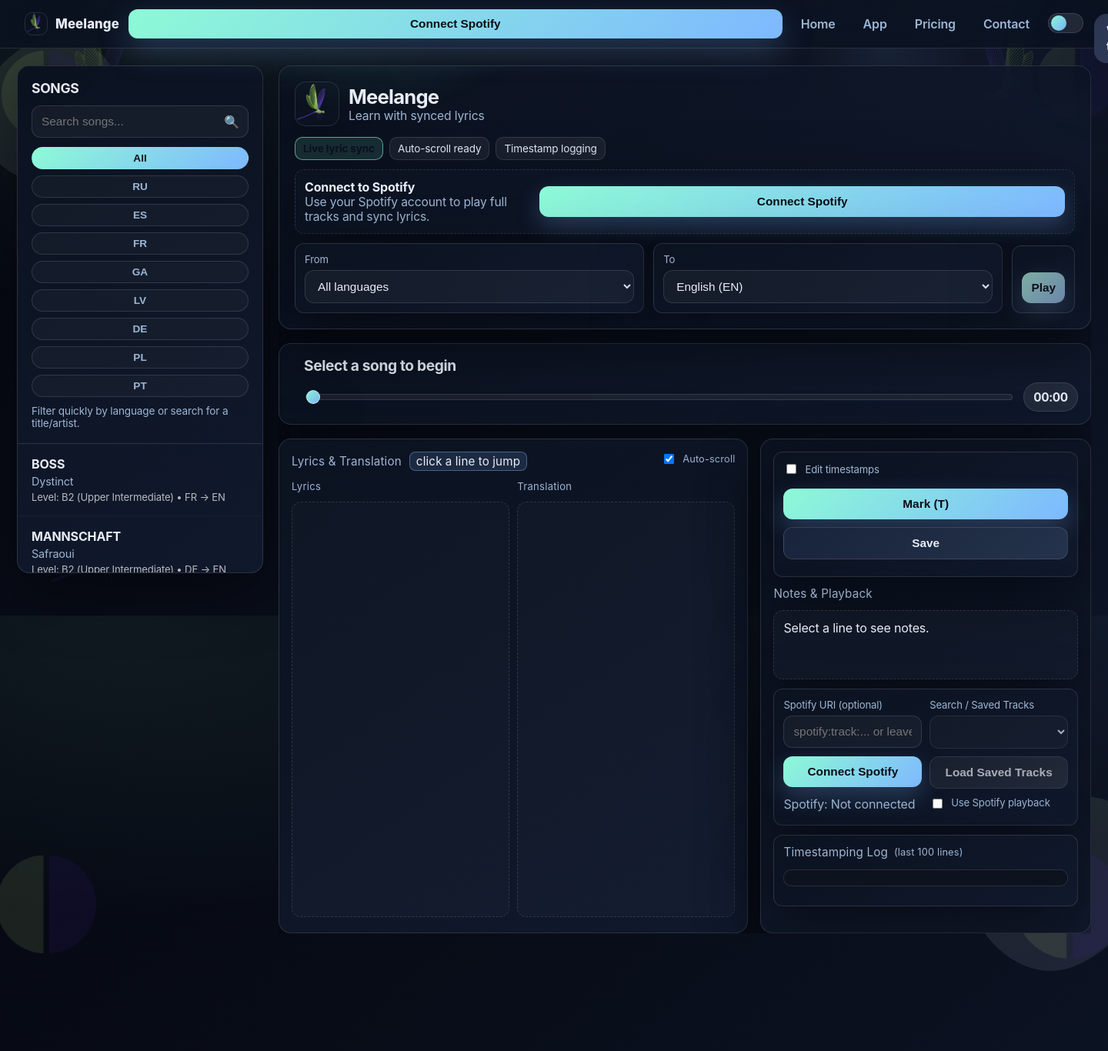
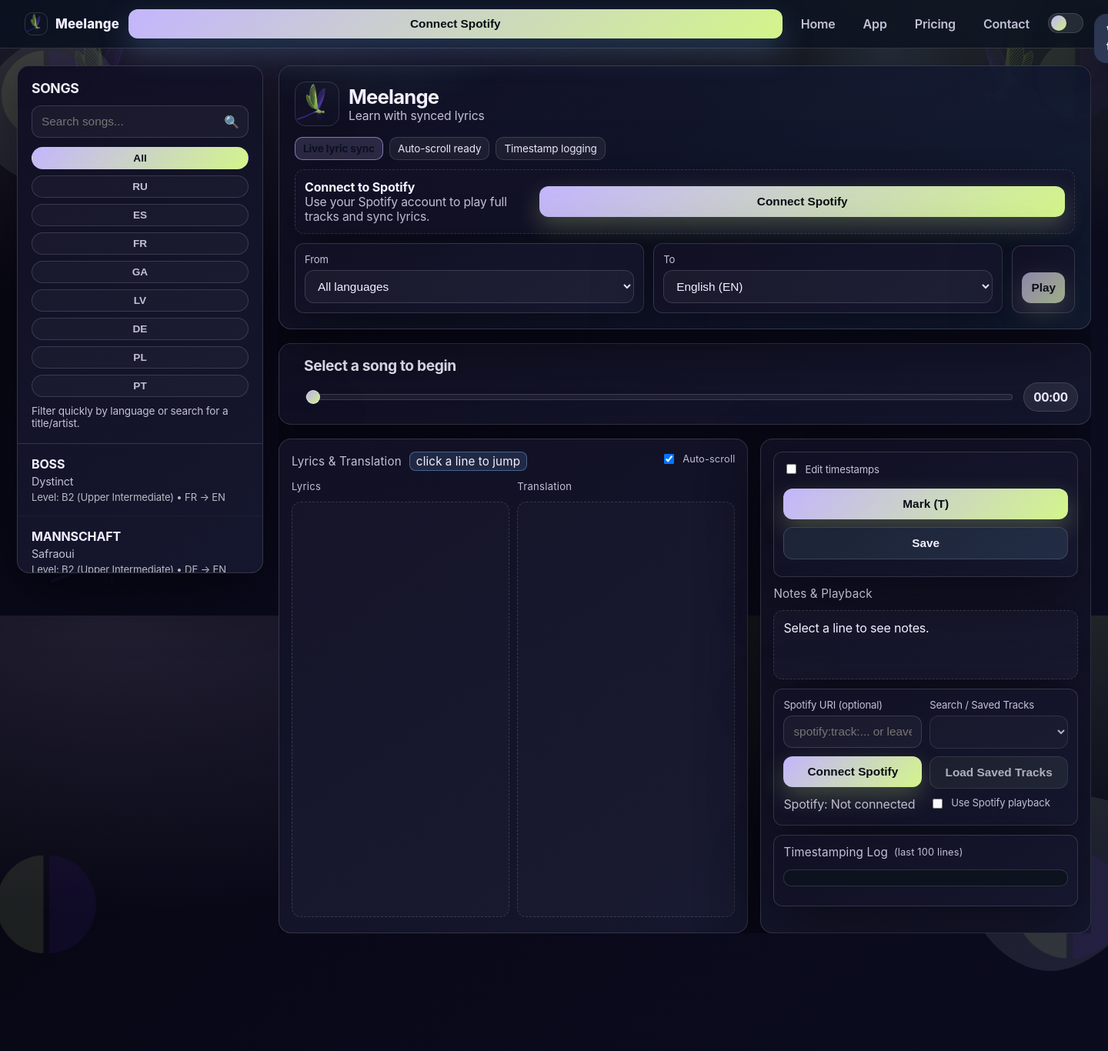
Before and after one commit to DianaAkolzina/melodly, a Flask app: page /app in a window 1440 px wide; the page is wider, and only the part inside the window is pictured. Shown: that part at 77% size. Run offline with Flask 3, Linux system fonts and the light colour scheme; lists and menus that the app fills with data are empty; some libraries are stand-ins or nearby versions.

Commit message:
Align app UI buttons with lavender/lemongrass palette

```diff
--- a/templates/index.html
+++ b/templates/index.html
@@ -6,15 +6,15 @@
 <title>Meelange</title>
   <style>
     :root {
-      --bg: #04070d;
-      --panel: #0b1220;
-      --panel-2: #10192c;
+      --bg: #0a0810;
+      --panel: #111024;
+      --panel-2: #15172e;
       --glass: rgba(255, 255, 255, 0.03);
-      --text: #e8edf7;
-      --muted: #9db6d4;
-      --border: rgba(255, 255, 255, 0.12);
-      --accent: #8dfad6;
-      --accent-2: #7eb8ff;
+      --text: #f3f0ff;
+      --muted: #c3c0d6;
+      --border: rgba(255, 255, 255, 0.14);
+      --accent: #c4b5fd; /* lavender */
+      --accent-2: #d3f58a; /* lemongrass */
       --amber: #f7c266;
       --shadow: 0 24px 80px rgba(0, 0, 0, 0.45);
       --radius: 16px;
@@ -28,9 +28,9 @@
       font-family: "Space Grotesk", "Inter", "DM Sans", system-ui, -apple-system, "Segoe UI", sans-serif;
       color: var(--text);
       background:
-        radial-gradient(1200px 600px at 10% 0%, rgba(141, 250, 214, 0.08), transparent 65%),
-        radial-gradient(1200px 600px at 90% -10%, rgba(126, 184, 255, 0.09), transparent 65%),
-        linear-gradient(140deg, #050811 0%, #080c17 45%, #0c1425 100%);
+        radial-gradient(1200px 600px at 10% 0%, rgba(196, 181, 253, 0.14), transparent 65%),
+        radial-gradient(1200px 600px at 90% -10%, rgba(211, 245, 138, 0.15), transparent 65%),
+        linear-gradient(140deg, #07060f 0%, #09091a 45%, #0b0d1f 100%);
       overflow-x: hidden;
       display: flex;
       flex-direction: column;
@@ -38,9 +38,9 @@
     }
     body.theme-dark {
       background:
-        radial-gradient(900px 520px at 16% -4%, rgba(126, 184, 255, 0.1), transparent 62%),
-        radial-gradient(1200px 680px at 100% 10%, rgba(100, 140, 255, 0.12), transparent 68%),
-        linear-gradient(160deg, #03060b 0%, #050913 50%, #04070d 100%);
+        radial-gradient(900px 520px at 16% -4%, rgba(196, 181, 253, 0.16), transparent 62%),
+        radial-gradient(1200px 680px at 100% 10%, rgba(211, 245, 138, 0.15), transparent 68%),
+        linear-gradient(160deg, #050711 0%, #050913 50%, #060814 100%);
     }
 
     a { color: inherit; text-decoration: none; }
@@ -137,7 +137,7 @@
       border-radius: 12px;
       font-weight: 800;
       color: #0a0d15;
-      background: linear-gradient(135deg, #8dfad6, #7eb8ff);
+      background: linear-gradient(135deg, var(--accent), var(--accent-2));
       box-shadow: 0 16px 40px rgba(126, 184, 255, 0.25);
       cursor: pointer;
       transition: transform 0.1s ease, box-shadow 0.2s ease;
@@ -236,8 +236,8 @@
       font-size: 0.85rem;
       transition: 0.15s ease;
     }
-    .chip-btn:hover { color: var(--text); border-color: rgba(126,184,255,0.6); }
-    .chip-btn.active { color: #0a0d15; background: linear-gradient(135deg, #8dfad6, #7eb8ff); border-color: transparent; }
+    .chip-btn:hover { color: var(--text); border-color: rgba(196,181,253,0.6); }
+    .chip-btn.active { color: #0a0d15; background: linear-gradient(135deg, var(--accent), var(--accent-2)); border-color: transparent; }
 
     .sidebar-hint {
       margin-top: 10px;
@@ -260,7 +260,7 @@
     }
     .song-item:hover { background: rgba(255,255,255,0.04); }
     .song-item.active {
-      background: linear-gradient(120deg, rgba(141,250,214,0.12), rgba(126,184,255,0.12));
+      background: linear-gradient(120deg, rgba(196,181,253,0.12), rgba(211,245,138,0.12));
       border-left: 4px solid var(--accent);
     }
     .song-item.loading { opacity: 0.6; }
@@ -282,7 +282,7 @@
     }
 
     .header {
-      background: linear-gradient(135deg, rgba(11,18,32,0.9), rgba(16,25,44,0.9));
+      background: linear-gradient(135deg, rgba(17,16,36,0.9), rgba(20,30,54,0.9));
       border: 1px solid var(--border);
       border-radius: var(--radius);
       box-shadow: var(--shadow);
@@ -335,7 +335,7 @@
       align-items: center;
       gap: 6px;
     }
-    .pill--accent { border-color: rgba(141,250,214,0.6); background: rgba(141,250,214,0.12); color: #0b1220; font-weight: 700; }
+    .pill--accent { border-color: rgba(196,181,253,0.6); background: rgba(196,181,253,0.16); color: #0b1220; font-weight: 700; }
 
     .controls {
       display: grid;
@@ -375,12 +375,12 @@
     .btn {
       cursor: pointer;
       border: none;
-      background: linear-gradient(135deg, #8dfad6, #7eb8ff);
+      background: linear-gradient(135deg, var(--accent), var(--accent-2));
       color: #0a0d15;
       font-weight: 700;
-      box-shadow: 0 12px 30px rgba(126, 184, 255, 0.25);
-    }
-    .btn.secondary { background: linear-gradient(135deg, #18243b, #24324b); color: var(--text); border: 1px solid var(--border); box-shadow: none; }
+      box-shadow: 0 12px 30px rgba(211, 245, 138, 0.25);
+    }
+    .btn.secondary { background: linear-gradient(135deg, #1c2436, #222c44); color: var(--text); border: 1px solid var(--border); box-shadow: none; }
     .btn:active { transform: translateY(1px); }
     .btn[disabled] { filter: grayscale(0.4) opacity(0.7); cursor: not-allowed; }
 
@@ -427,14 +427,14 @@
       -webkit-appearance: none;
       appearance: none;
       width: 18px; height: 18px; border-radius: 50%;
-      background: linear-gradient(135deg, #8dfad6, #7eb8ff);
+      background: linear-gradient(135deg, var(--accent), var(--accent-2));
       border: 1px solid rgba(255,255,255,0.6);
       box-shadow: var(--shadow);
       cursor: pointer;
     }
     .progress input[type="range"]::-moz-range-thumb {
       width: 18px; height: 18px; border-radius: 50%;
-      background: linear-gradient(135deg, #8dfad6, #7eb8ff);
+      background: linear-gradient(135deg, var(--accent), var(--accent-2));
       border: 1px solid rgba(255,255,255,0.6);
       box-shadow: var(--shadow);
       cursor: pointer;
@@ -582,9 +582,9 @@
     }
     .spinner {
       width: 52px; height: 52px;
-      border: 4px solid rgba(126,184,255,0.25);
+      border: 4px solid rgba(196,181,253,0.22);
       border-radius: 50%;
-      border-top: 4px solid #8dfad6;
+      border-top: 4px solid var(--accent);
       animation: spin 1s linear infinite;
       margin: 0 auto 16px;
     }
@@ -606,7 +606,7 @@
       box-shadow: var(--shadow);
     }
     .status-message.show { transform: translateX(0); }
-    .status-message.success { background: linear-gradient(135deg, #8dfad6, #7eb8ff); }
+    .status-message.success { background: linear-gradient(135deg, var(--accent), var(--accent-2)); }
     .status-message.error { background: linear-gradient(135deg, #f87c6a, #d24c41); color: #fff; }
     .status-message.info { background: linear-gradient(135deg, #2a3550, #3c4c72); color: #fff; }
 
@@ -624,10 +624,10 @@
       position: absolute; content: "";
       height: 20px; width: 20px; left: 3px; top: 50%;
       transform: translateY(-50%);
-      background: linear-gradient(135deg, #8dfad6, #7eb8ff);
+      background: linear-gradient(135deg, var(--accent), var(--accent-2));
       transition: 0.2s; border-radius: 50%; box-shadow: var(--shadow);
     }
-    .switch input:checked + .slider { background: rgba(141,250,214,0.15); }
+    .switch input:checked + .slider { background: rgba(196,181,253,0.18); }
     .switch input:checked + .slider:before { transform: translate(18px, -50%); }
 
     /* Modal */
```
